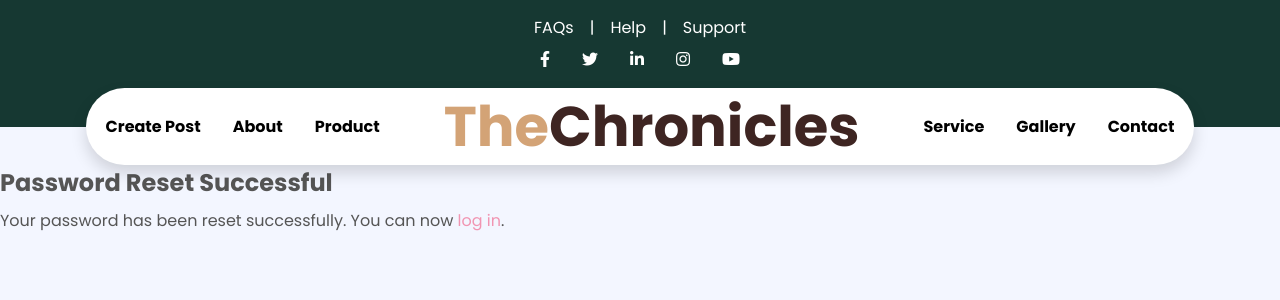
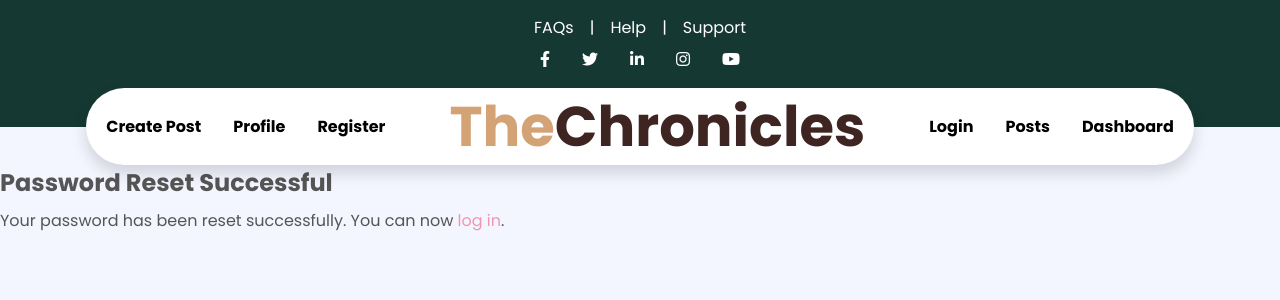
Before and after one commit to EliArn99/MyBlog, a Django app: template templates/blog/password_reset_complete.html in a window 1280 px wide. Shown: the top 300 px of the page. Run offline with Django 3.2, Linux system fonts and the light colour scheme; the template is opened without the code that fills it, so the values that code supplies are empty; some libraries are stand-ins or nearby versions.

Commit message:
Update base.html

```diff
--- a/templates/blog/base.html
+++ b/templates/blog/base.html
@@ -53,21 +53,23 @@
                 <div class="collapse navbar-collapse justify-content-between" id="navbarCollapse">
                     <div class="navbar-nav ml-auto py-0">
                         <a href="{% url 'post_create' %}" class="nav-item nav-link active">Create Post</a>
-                        <a href="#" class="nav-item nav-link">About</a>
-                        <a href="#" class="nav-item nav-link">Product</a>
+                        <a href="{% url 'profile' %}" class="nav-item nav-link">Profile</a>
+                        <a href="{% url 'register' %}" class="nav-item nav-link">Register</a>
                     </div>
-                    <a href="#" class="navbar-brand mx-5 d-none d-lg-block">
+                    <a href="" class="navbar-brand mx-5 d-none d-lg-block">
                         <h1 class="m-0 display-4 text-primary"><span class="text-secondary">The</span>Chronicles</h1>
                     </a>
                     <div class="navbar-nav mr-auto py-0">
-                        <a href="#" class="nav-item nav-link">Service</a>
-                        <a href="#" class="nav-item nav-link">Gallery</a>
-                        <a href="#" class="nav-item nav-link">Contact</a>
+                        <a href="{% url 'login' %}" class="nav-item nav-link">Login</a>
+                        <a href="{% url 'post_list' %}" class="nav-item nav-link">Posts</a>
+                        <a href="{% url 'dashboard' %}" class="nav-item nav-link">Dashboard</a>
                     </div>
                 </div>
             </nav>
         </div>
     </div>
 
+
+
 {% block content %}
 {% endblock %}
```
